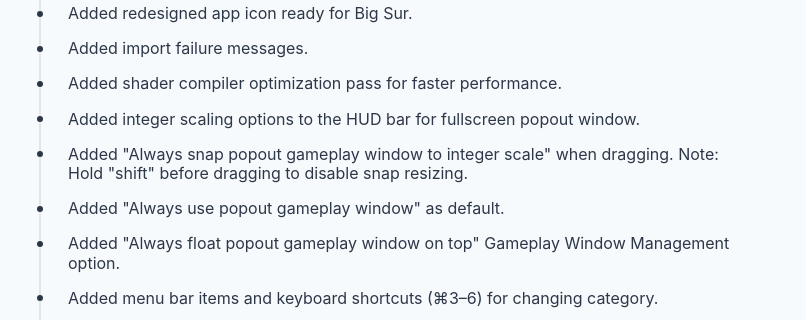
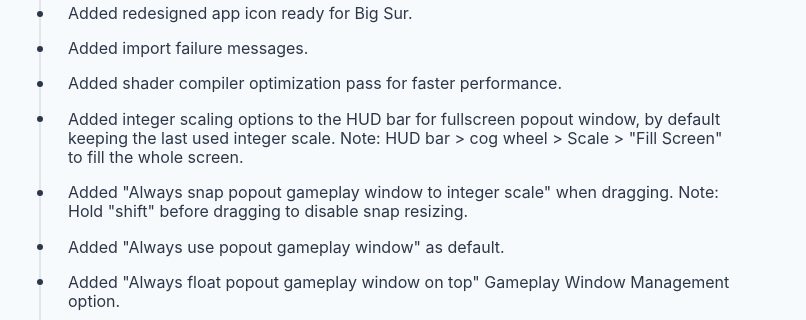
Before and after one commit to OpenEmu/openemu.github.io, a plain HTML site: page rnotes/2.3.html in a window 1280 px wide. Shown: the part 188-508 px from the top of the page, 474-1280 px from the left. Drawn offline with Linux system fonts and the light colour scheme.

Commit message:
2.3 notes: clarify fullscreen behavior

```diff
--- a/rnotes/2.3.html
+++ b/rnotes/2.3.html
@@ -32,7 +32,7 @@
           <li>Added redesigned app icon ready for Big Sur.</li>
           <li>Added import failure messages.</li>
           <li>Added shader compiler optimization pass for faster performance.</li>
-          <li>Added integer scaling options to the HUD bar for fullscreen popout window.</li>
+          <li>Added integer scaling options to the HUD bar for fullscreen popout window, by default keeping the last used integer scale. Note: HUD bar > cog wheel > Scale > "Fill Screen" to fill the whole screen.</li>
           <li>Added "Always snap popout gameplay window to integer scale" when dragging. Note: Hold "shift" before dragging to disable snap resizing.</li>
           <li>Added "Always use popout gameplay window" as default.</li>
           <li>Added "Always float popout gameplay window on top" Gameplay Window Management option.</li>
```
